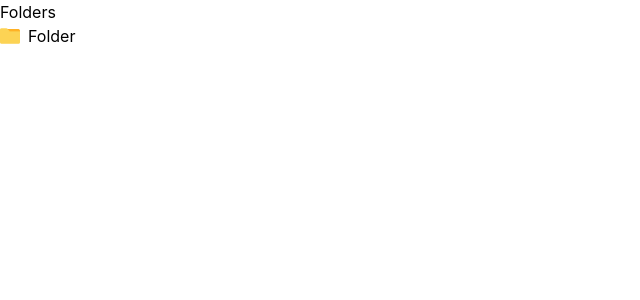
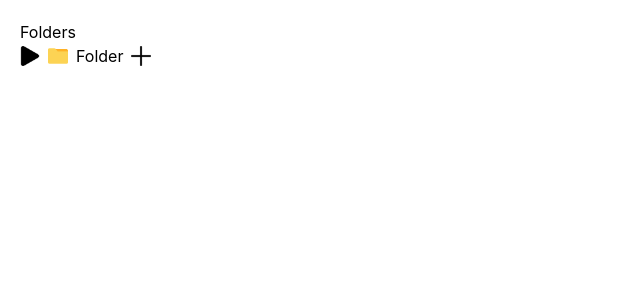
Before and after one commit to mabuhanifa/codeware-react-app, a React (Create React App) app: page / in a window 1280 px wide. Shown: the top 300 px of the page, without its empty margins (0-640 px from the left). Built offline with nearby package versions, Linux system fonts and the light colour scheme.

Commit message:
icons added

```diff
--- a/src/App.tsx
+++ b/src/App.tsx
@@ -2,7 +2,7 @@ import Folders from "./components/Folders";
 
 function App() {
   return (
-    <div>
+    <div className="p-5">
       <div></div>
       <Folders />
     </div>
--- a/src/components/Folder.tsx
+++ b/src/components/Folder.tsx
@@ -1,11 +1,24 @@
+import { useState } from "react";
+import down from "../icons/down.png";
 import folderIcon from "../icons/folder.png";
+import plus from "../icons/plus.png";
+import right from "../icons/right.png";
 
 export default function Folder({ folder }: { folder: { name: string } }) {
+  const [collapse, setCollapse] = useState(false);
+  const [show, setShow] = useState(false);
   return (
     <div>
       <div className="flex items-center gap-x-2">
-        <img src={folderIcon} alt="" className="h-5 w-5" />
+        <img
+          src={collapse ? down : right}
+          alt="collapse"
+          className="h-5 w-5 cursor-pointer"
+        />
+
+        <img src={folderIcon} alt="folder" className="h-5 w-5 cursor-pointer" />
         <h1>Folder</h1>
+        <img src={plus} alt="plus" className="h-5 w-5 cursor-pointer" />
       </div>
     </div>
   );
```
Also changed, not shown: src/icons/plus.png (added), src/icons/remove.png (added).
